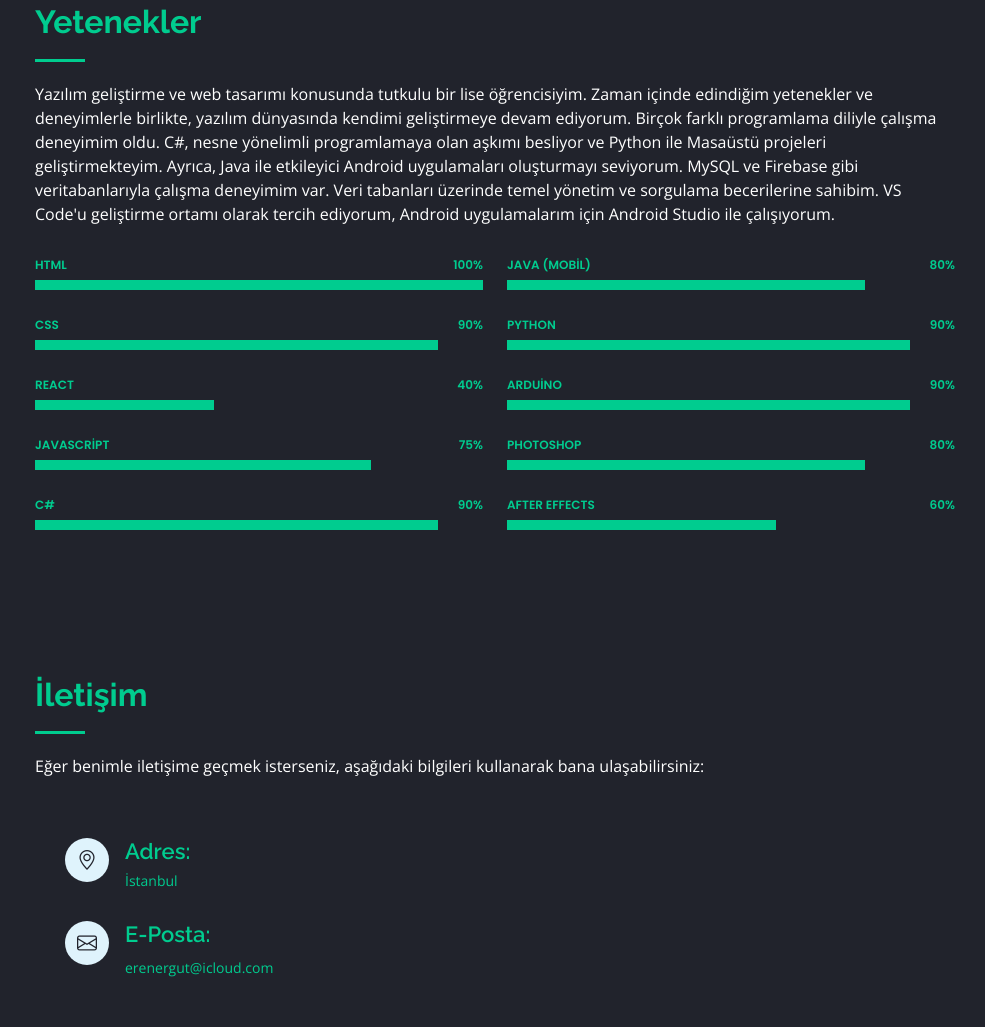
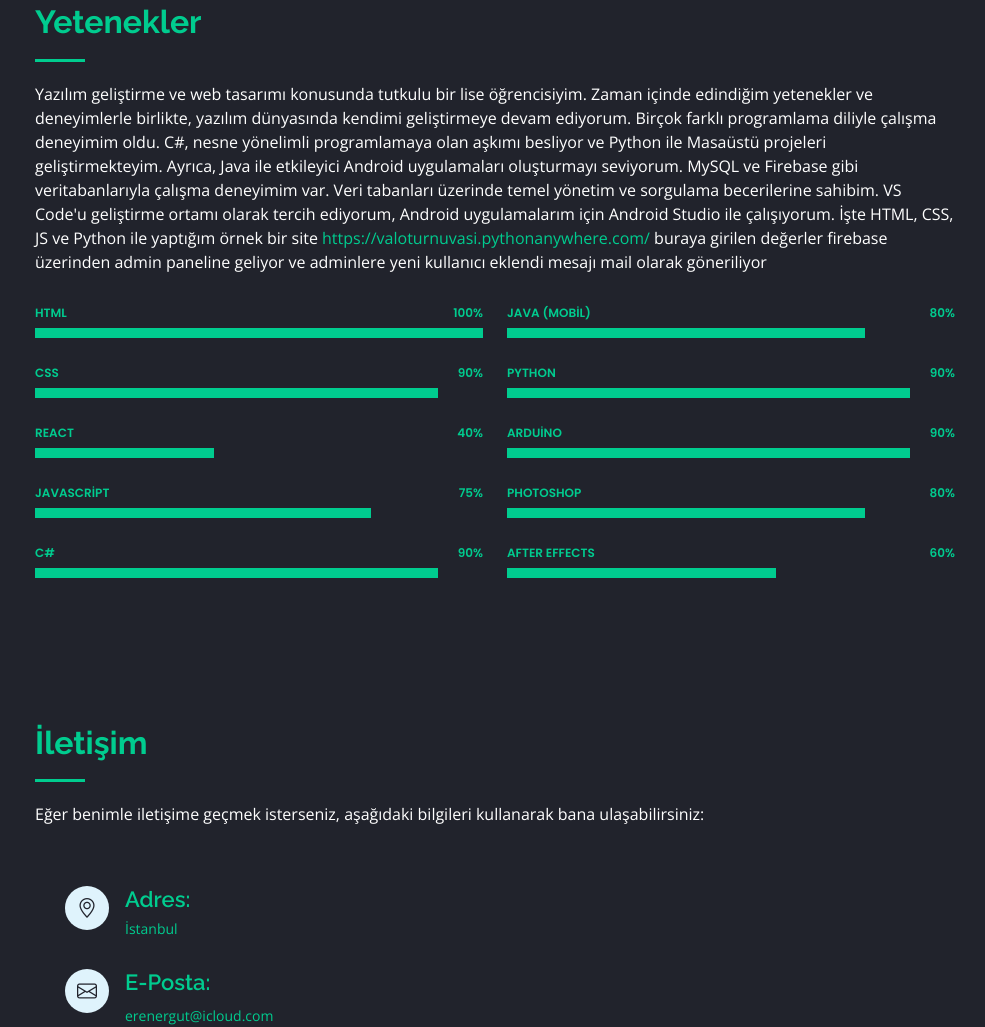
Before and after one commit to TheWooRenS/Portfolyo-, a plain HTML site: page index.html in a window 1280 px wide. Shown: the part 1373-2400 px from the top of the page, without its empty margins (295-1280 px from the left). Drawn offline with nearby package versions, Linux system fonts and the light colour scheme.

Commit message:
Update index.html

```diff
--- a/index.html
+++ b/index.html
@@ -108,6 +108,10 @@
             çalışma deneyimim var. Veri tabanları üzerinde temel yönetim ve sorgulama becerilerine sahibim. VS Code'u
             geliştirme ortamı olarak tercih ediyorum, Android
             uygulamalarım için Android Studio ile çalışıyorum.
+
+            İşte HTML, CSS, JS ve Python ile yaptığım örnek bir site <a href="https://valoturnuvasi.pythonanywhere.com/">https://valoturnuvasi.pythonanywhere.com/</a>
+            buraya girilen değerler firebase üzerinden admin paneline geliyor ve adminlere yeni kullanıcı eklendi
+            mesajı mail olarak göneriliyor
 
           </p>
         </div>
```
